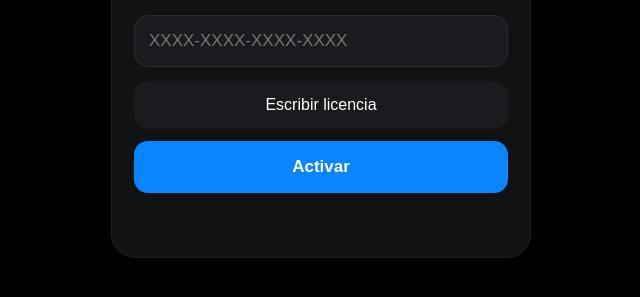
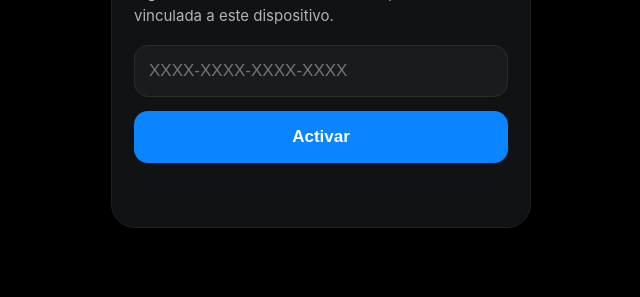
Before and after one commit to daymertorres/iphoneappp, a website: page license.html in a window 1280 px wide. Shown: the part 331-628 px from the top of the page, without its empty margins (319-959 px from the left). Drawn offline with Linux system fonts and the light colour scheme.

Commit message:
Update license.html

```diff
--- a/license.html
+++ b/license.html
@@ -32,12 +32,7 @@
           autocapitalize="characters"
           autocorrect="off"
           spellcheck="false"
-          readonly
         />
-
-        <button id="focusBtn" class="focus-btn" type="button">
-          Escribir licencia
-        </button>
 
         <button id="activateBtn" class="activate-btn" type="submit">
           Activar
```
